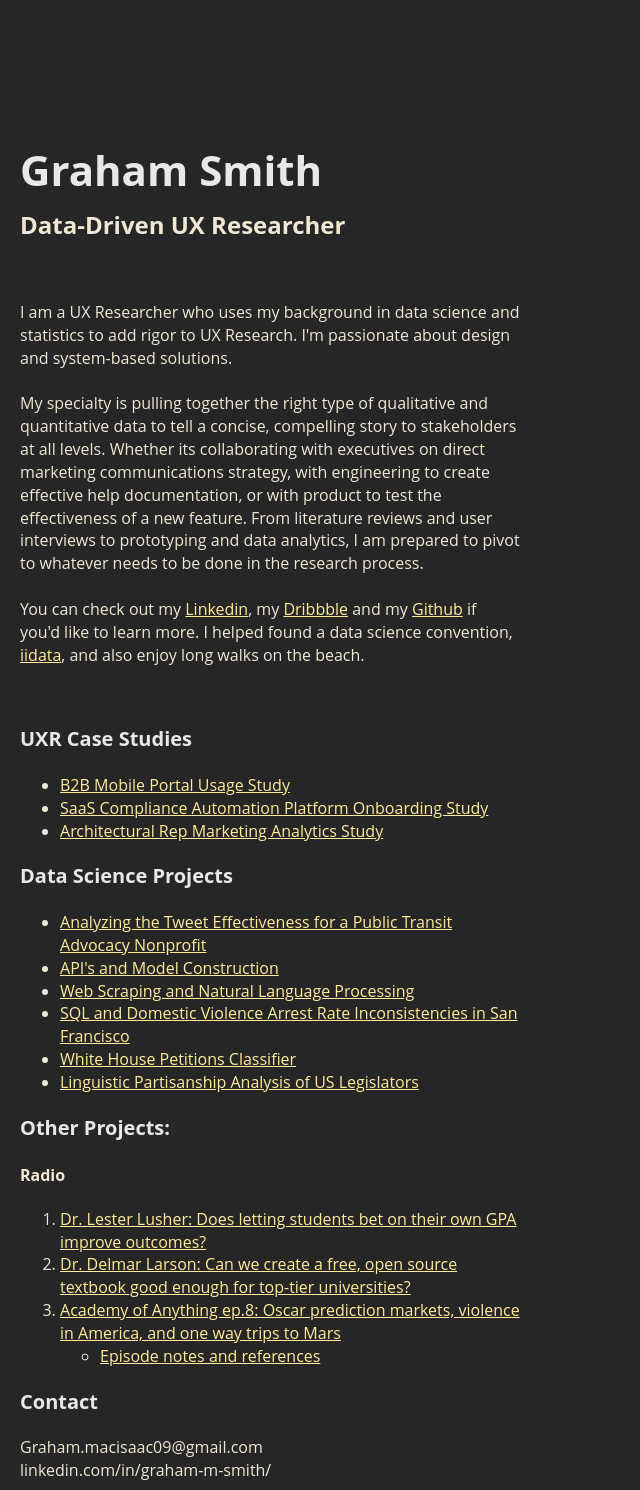
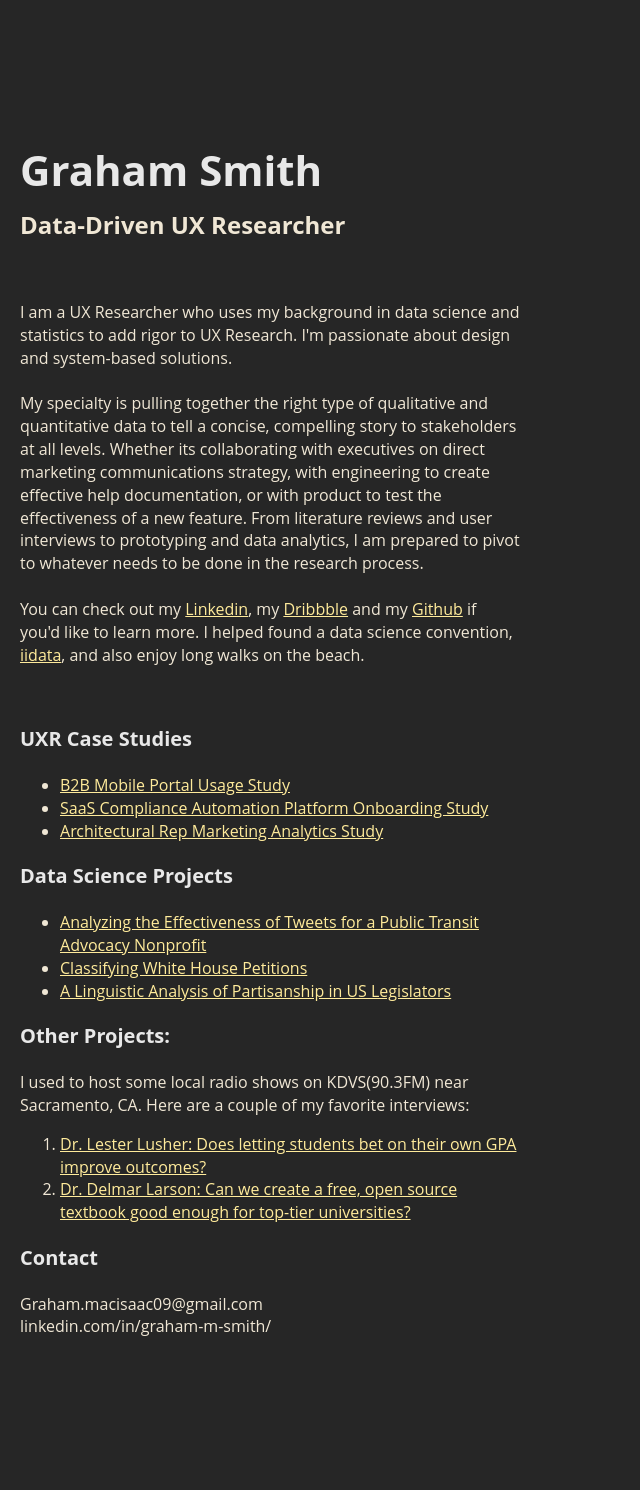
Before and after one commit to johnnycopes/graham-macisaac, a Jekyll site: the page index.html, which Jekyll copies as it is, in a window 1280 px wide. Shown: the whole page, without its empty margins (0-640 px from the left). Built offline with Jekyll 4.4.1, drawn with Linux system fonts in a browser that asks for light colours; after the commit the page ends 1346 px from its top, so only the background shows below that.

Commit message:
radio shows

```diff
--- a/index.html
+++ b/index.html
@@ -39,7 +39,7 @@ I am a UX Researcher who uses my background in data science and statistics to ad
 <br>
 My specialty is pulling together the right type of qualitative and quantitative data to tell a concise, compelling story to stakeholders at all levels. Whether its collaborating with executives on direct marketing communications strategy, with engineering to create effective help documentation, or with product to test the effectiveness of a new feature. From literature reviews and user interviews to prototyping and data analytics, I am prepared to pivot to whatever needs to be done in the research process.<br>
 <br>
-You can check out my <a href="https://www.linkedin.com/in/graham-m-smith/">Linkedin</a>, my <a href="https://dribbble.com/GrayMac">Dribbble</a> and my <a href="https://github.com/Graym4c">Github</a> if you'd like to learn more. I helped found a data science convention, <a href= 'http://www.iidata.net/'>iidata</a>, and also enjoy long walks on the beach.<br>
+You can check out my <a href="https://www.linkedin.com/in/graham-m-smith/">Linkedin</a>, my <a href="https://dribbble.com/GrayMac">Dribbble</a> and my <a href="https://github.com/Graym4c">Github</a> if you'd like to learn more. I helped found a data science convention, <a href= 'https://www.facebook.com/iidatascience'>iidata</a>, and also enjoy long walks on the beach.<br>
 </p>
 <br>
 <h3>UXR Case Studies</h3>
@@ -52,22 +52,17 @@ You can check out my <a href="https://www.linkedin.com/in/graham-m-smith/">Linke
 
 <h3>Data Science Projects</h3>
 <ul>
-<li><a href='https://graham-macisaac.github.io/Transit-Tweets/'>Analyzing the Tweet Effectiveness for a Public Transit Advocacy Nonprofit </a></li>
-<li><a href='https://github.com/Graym4c/Graym4c.github.io/blob/master/assignment4.ipynb'>API's and Model Construction</a></li>
-<li><a href='https://github.com/Graym4c/Graym4c.github.io/blob/master/assignment5.ipynb'>Web Scraping and Natural Language Processing</a></li>
-<li><a href='https://github.com/Graym4c/Graym4c.github.io/blob/master/assignment%20seis.ipynb'>SQL and Domestic Violence Arrest Rate Inconsistencies in San Francisco</a></li>
-<li><a href='https://palautatan.github.io/project141b/'>White House Petitions Classifier</a></li>
-<li><a href='https://github.com/STA160/mainProject/blob/master/FinalReport.pdf'>Linguistic Partisanship Analysis of US Legislators</a></li>
+<li><a href='https://graham-macisaac.github.io/Transit-Tweets/'>Analyzing the Effectiveness of Tweets for a Public Transit Advocacy Nonprofit </a></li>
+<li><a href='https://palautatan.github.io/project141b/'>Classifying White House Petitions</a></li>
+<li><a href='https://github.com/Graham-MacIsaac/Graham-Macisaac.github.io/blob/master/Undergrad%20Data%20Science%20Projects/US%20Legislature%20NLP.pdf'>A Linguistic Analysis of Partisanship in US Legislators</a></li>
 </ul>
 <h3>Other Projects:</h3>
-<h4>Radio</h4>
+
+<p>
+I used to host some local radio shows on KDVS(90.3FM) near Sacramento, CA. Here are a couple of my favorite interviews:
 <ol>
 <li><a href='https://drive.google.com/file/d/1EG7jPurt-HqGvPHLp19sBFR52XlgmmFh/view?usp=sharing'>Dr. Lester Lusher: Does letting students bet on their own GPA improve outcomes?</a></li>
 <li><a href='https://drive.google.com/file/d/1AqpJwT205GCKjvf535NdTuXc_BcHrgQW/view?usp=sharing'>Dr. Delmar Larson: Can we create a free, open source textbook good enough for top-tier universities?</a></li>
-<li><a href='https://drive.google.com/open?id=1eFt9zk9PlJ9lk_cz9NDMGXid-9ecRLv3'>Academy of Anything ep.8: Oscar prediction markets, violence in America, and one way trips to Mars</a></li>
-  <ul>
-    <li><a href='https://docs.google.com/document/d/10693svuztl3tjN3Ikwgxg1aOYExMXItMSdI3V2ZLWU8/edit?usp=sharing'>Episode notes and references</a></li>
-  </ul>
 </ol>
 
 <h3>Contact</h3>
```
Also changed, not shown: 1 other file.
